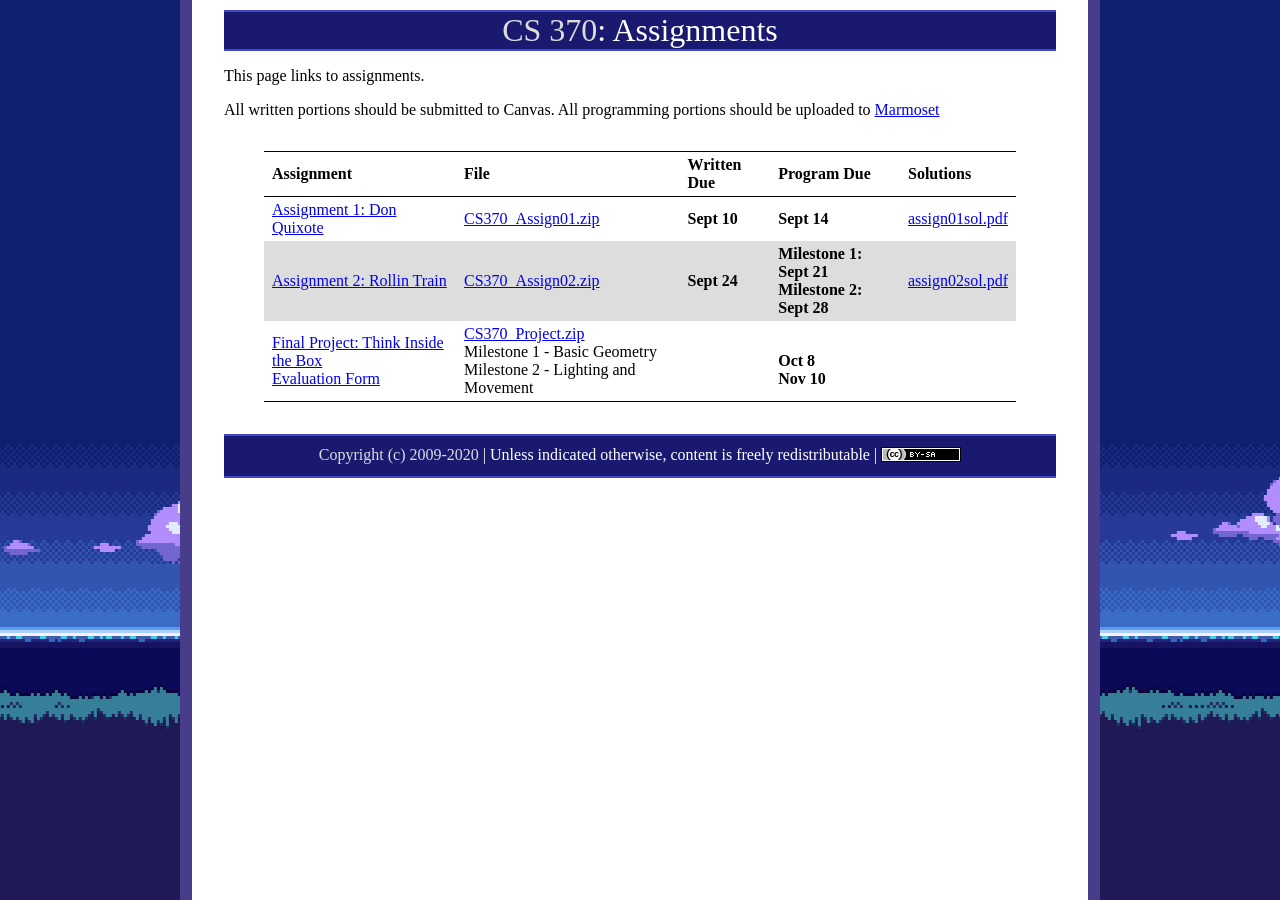
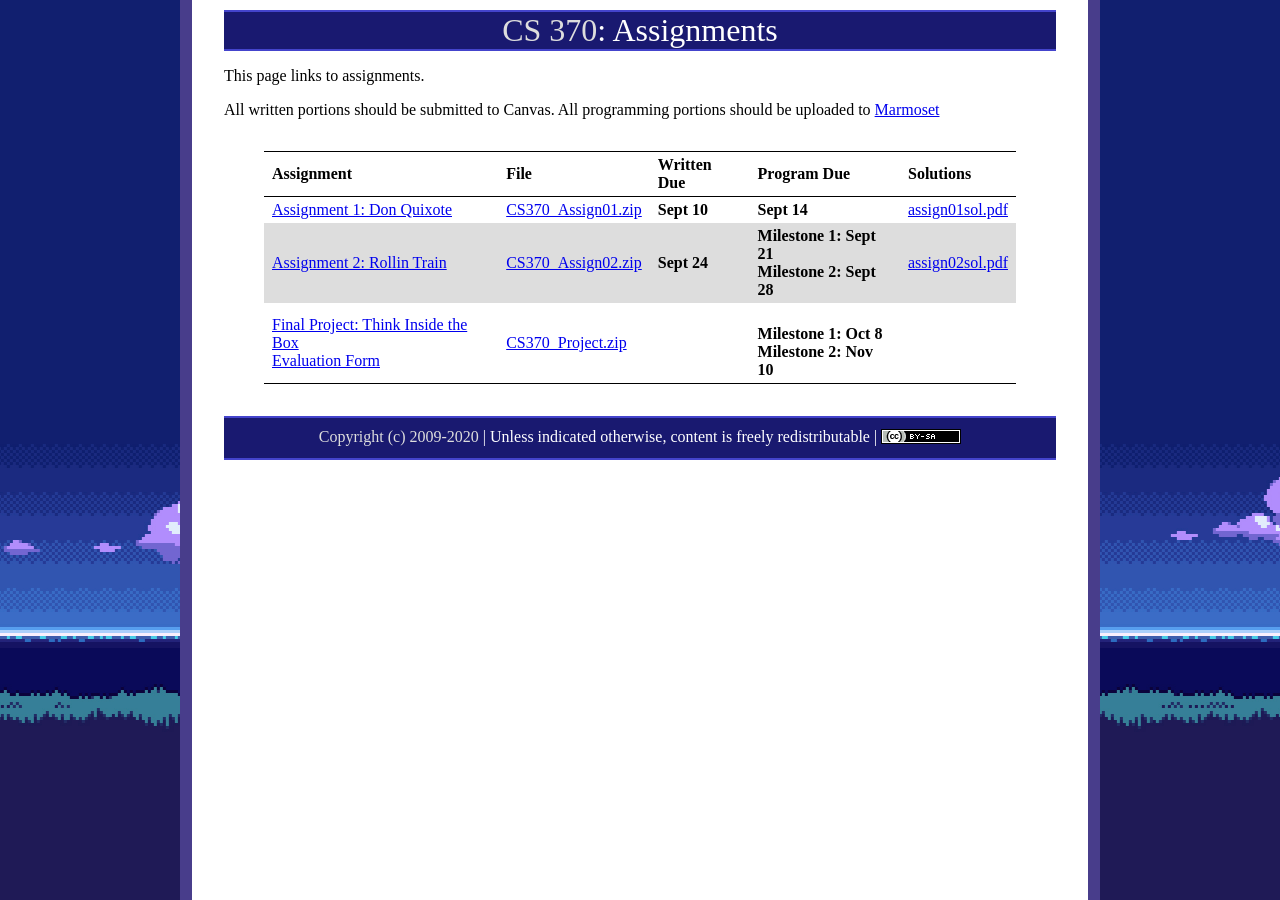
Before and after one commit to ycpcs/cs370-fall2020, a Jekyll site: the page built from assign/index.md, in a window 1280 px wide. Built offline with Jekyll 4.4.1, drawn with Linux system fonts in a browser that asks for light colours.

Commit message:
update index
update index

```diff
--- a/assign/index.md
+++ b/assign/index.md
@@ -11,7 +11,7 @@ All written portions should be submitted to Canvas. All programming portions sho
 > ---------- | ---- | ----------- | ----------- | --------- |
 > [Assignment 1: Don Quixote](assign01.html)       | [CS370_Assign01.zip](src/CS370_Assign01.zip) | **Sept 10** | **Sept 14** | [assign01sol.pdf](sol/assign01sol.pdf) |
 > [Assignment 2: Rollin Train](assign02.html)      | [CS370_Assign02.zip](src/CS370_Assign02.zip) | **Sept 24**   | **Milestone 1: Sept 21** <br /> **Milestone 2: Sept 28** | [assign02sol.pdf](sol/assign02sol.pdf) |
-> [Final Project: Think Inside the Box](project.html) <br /> [Evaluation Form](CS370_Final_Project_eval.docx) | [CS370_Project.zip](src/CS370_Project.zip) <br /> Milestone 1 - Basic Geometry <br /> Milestone 2 - Lighting and Movement | |  <br /> **Oct 8** <br /> **Nov 10** | |
+> [Final Project: Think Inside the Box](project.html) <br /> [Evaluation Form](CS370_Final_Project_eval.docx) | [CS370_Project.zip](src/CS370_Project.zip) | |  <br /> **Milestone 1: Oct 8** <br /> **Milestone 2: Nov 10** | |
 
 <!--
 > [Assignment 2: Rollin Train](assign02.html)      | [CS370_Assign02.zip](src/CS370_Assign02.zip) | **Sept 26**   | **Milestone 1: Sept 20** <br /> **Milestone 2: Sept 30** | [assign02sol.pdf](sol/assign02sol.pdf) |
```
Also changed, not shown: assign/project.md (+1 -1 lines).
